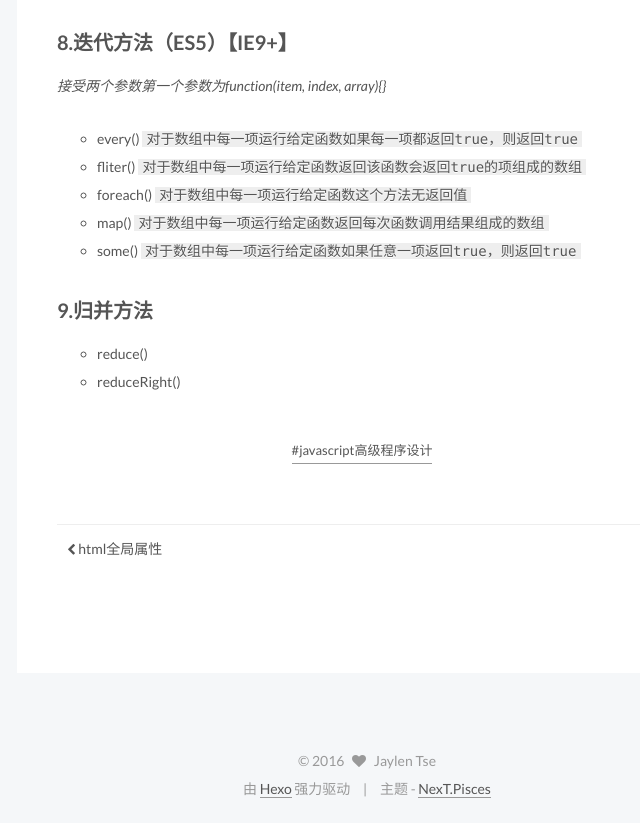
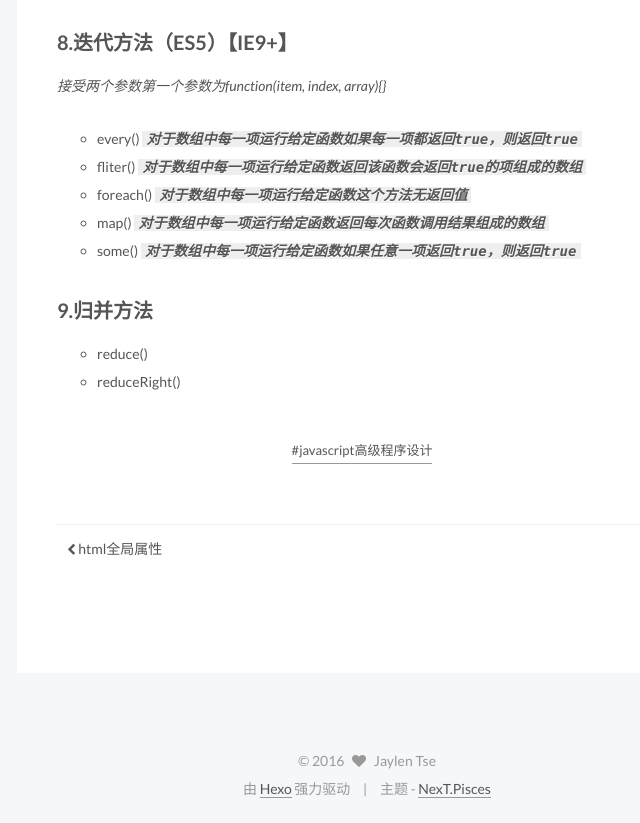
Before and after one commit to Jaylentse/Jaylentse.github.io, a plain HTML site: page 2016/03/28/Array数组对象/index.html in a window 1280 px wide. Shown: the part 5109-5932 px from the top of the page, without its empty margins (403-1043 px from the left). Drawn offline with Linux system fonts and the light colour scheme; a script that the page names is missing.

Commit message:
Site updated: 2016-03-28 01:47:22

```diff
--- a/2016/03/28/Array数组对象/index.html
+++ b/2016/03/28/Array数组对象/index.html
@@ -67,7 +67,7 @@ new Array()是一个Object对象，它的prototype指向Object.prototype`
 <meta property="og:description" content="Array对象Array其实是一个Function类型对象，它的prototype指向Function.prototype
 new Array()是一个Object对象，它的prototype指向Object.prototype`
 1.length属性（可设置）设置length123var colors = [&amp;quot;red&amp;quot;, &amp;quot;blue&amp;quot;,  &amp;quot;gr">
-<meta property="og:updated_time" content="2016-03-27T17:44:50.000Z">
+<meta property="og:updated_time" content="2016-03-27T17:46:47.000Z">
 <meta name="twitter:card" content="summary">
 <meta name="twitter:title" content="Array数组对象">
 <meta name="twitter:description" content="Array对象Array其实是一个Function类型对象，它的prototype指向Function.prototype
@@ -329,11 +329,11 @@ shift()
 <h3 id="splice-起始，删，添-【改变原数组】"><a href="#splice-起始，删，添-【改变原数组】" class="headerlink" title="splice(起始，删，添)【改变原数组】"></a>splice(起始，删，添)【改变原数组】</h3><figure class="highlight plain"><table><tr><td class="gutter"><pre><span class="line">1</span><br><span class="line">2</span><br><span class="line">3</span><br><span class="line">4</span><br><span class="line">5</span><br><span class="line">6</span><br><span class="line">7</span><br><span class="line">8</span><br><span class="line">9</span><br><span class="line">10</span><br><span class="line">11</span><br><span class="line">12</span><br><span class="line">13</span><br><span class="line">14</span><br></pre></td><td class="code"><pre><span class="line">/*删、添*/</span><br><span class="line">/*</span><br><span class="line">**splice()始终会返回一个数组</span><br><span class="line">**该数组包含从原始数组中删除的项</span><br><span class="line">*/</span><br><span class="line">var arr = [1, 2, 3, 4];</span><br><span class="line">var rm = arr.splice(10, 2, &quot;aaa&quot;);</span><br><span class="line">console.log(arr);	//[1, 2, 3, 4, &quot;aaa&quot;];</span><br><span class="line">console.log(rm);	//[]</span><br><span class="line"></span><br><span class="line">/*</span><br><span class="line">**若起始位大于arr.length-1，起始位为arr.length-1</span><br><span class="line">**且删除项为0</span><br><span class="line">*/</span><br></pre></td></tr></table></figure>
 <h2 id="7-位置方法（ES5）【IE9-】"><a href="#7-位置方法（ES5）【IE9-】" class="headerlink" title="7.位置方法（ES5）【IE9+】"></a>7.位置方法（ES5）【IE9+】</h2><h3 id="indexOf-查找项，起始位置"><a href="#indexOf-查找项，起始位置" class="headerlink" title="indexOf(查找项，起始位置)"></a>indexOf(查找项，起始位置)</h3><h3 id="lastIndexOf-查找项-起始位置"><a href="#lastIndexOf-查找项-起始位置" class="headerlink" title="lastIndexOf(查找项, 起始位置)"></a>lastIndexOf(查找项, 起始位置)</h3><h2 id="8-迭代方法（ES5）【IE9-】"><a href="#8-迭代方法（ES5）【IE9-】" class="headerlink" title="8.迭代方法（ES5）【IE9+】"></a>8.迭代方法（ES5）【IE9+】</h2><p><em>接受两个参数第一个参数为function(item, index, array){}</em></p>
 <ul>
-<li>every() <code>对于数组中每一项运行给定函数如果每一项都返回true，则返回true</code></li>
-<li>fliter() <code>对于数组中每一项运行给定函数返回该函数会返回true的项组成的数组</code></li>
-<li>foreach() <code>对于数组中每一项运行给定函数这个方法无返回值</code></li>
-<li>map() <code>对于数组中每一项运行给定函数返回每次函数调用结果组成的数组</code></li>
-<li>some() <code>对于数组中每一项运行给定函数如果任意一项返回true，则返回true</code></li>
+<li>every() <strong><em><code>对于数组中每一项运行给定函数如果每一项都返回true，则返回true</code></em></strong></li>
+<li>fliter() <strong><em><code>对于数组中每一项运行给定函数返回该函数会返回true的项组成的数组</code></em></strong></li>
+<li>foreach() <strong><em><code>对于数组中每一项运行给定函数这个方法无返回值</code></em></strong></li>
+<li>map() <strong><em><code>对于数组中每一项运行给定函数返回每次函数调用结果组成的数组</code></em></strong></li>
+<li>some() <strong><em><code>对于数组中每一项运行给定函数如果任意一项返回true，则返回true</code></em></strong></li>
 </ul>
 <h2 id="9-归并方法"><a href="#9-归并方法" class="headerlink" title="9.归并方法"></a>9.归并方法</h2><ul>
 <li>reduce()</li>
--- a/css/main.css
+++ b/css/main.css
@@ -1513,7 +1513,7 @@ pre .javascript .function {
   width: 4px;
   height: 4px;
   border-radius: 50%;
-  background: #01ff09;
+  background: #2eff39;
 }
 .links-of-blogroll {
   font-size: 13px;
```
Also changed, not shown: index.html (+5 -5 lines).
